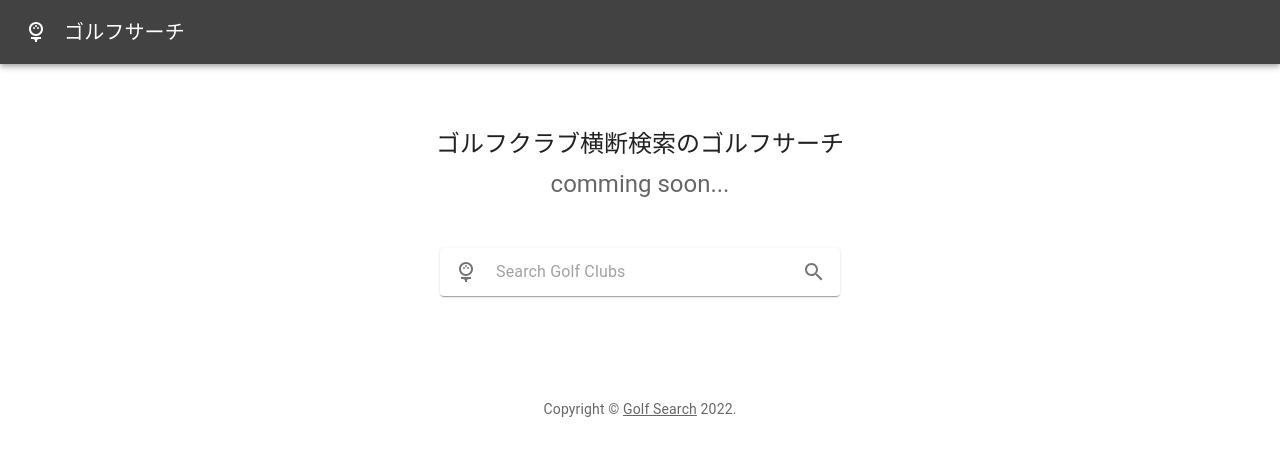
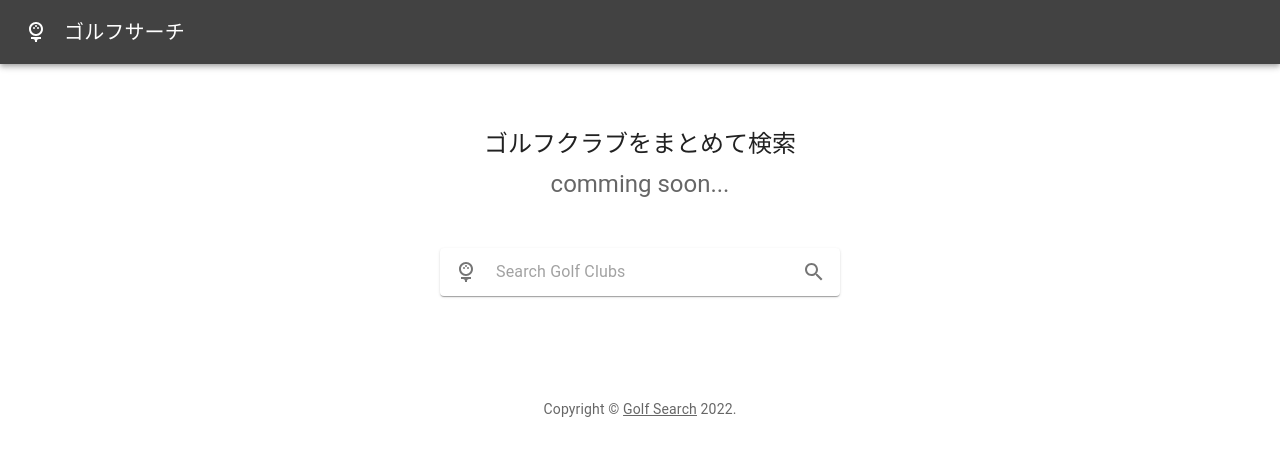
Before and after one commit to muramon/golf-search, a React (Create React App) app: page / in a window 1280 px wide. Shown: the top 456 px of the page. Built offline with nearby package versions, Linux system fonts and the light colour scheme.

Commit message:
Modify name

```diff
--- a/public/index.html
+++ b/public/index.html
@@ -24,14 +24,14 @@
       work correctly both with client-side routing and a non-root public URL.
       Learn how to configure a non-root public URL by running `npm run build`.
     -->
-    <title>React App</title>
+    <title>Golf Search</title>
   </head>
   <body>
     <noscript>You need to enable JavaScript to run this app.</noscript>
     <div id="root"></div>
     <!--
       This HTML file is a template.
-      If you open it directly in the browser, you will see an empty page.
+      If you open it directly in the browserr, you will see an empty page.
 
       You can add webfonts, meta tags, or analytics to this file.
       The build step will place the bundled scripts into the <body> tag.
--- a/src/App.tsx
+++ b/src/App.tsx
@@ -54,7 +54,7 @@ export default function App() {
               color="text.primary"
               gutterBottom
             >
-              ゴルフクラブ横断検索のゴルフサーチ
+              ゴルフクラブをまとめて検索
             </Typography>
             <Typography variant="h5" align="center" color="text.secondary" paragraph>
               comming soon...
```
